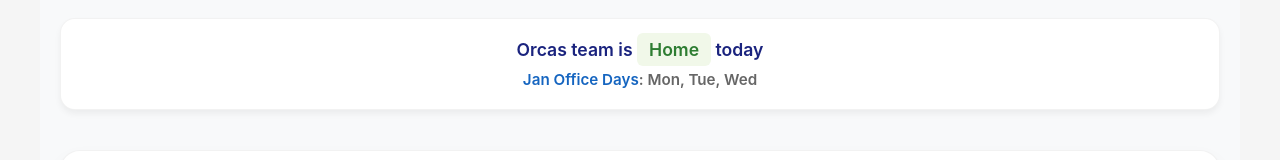
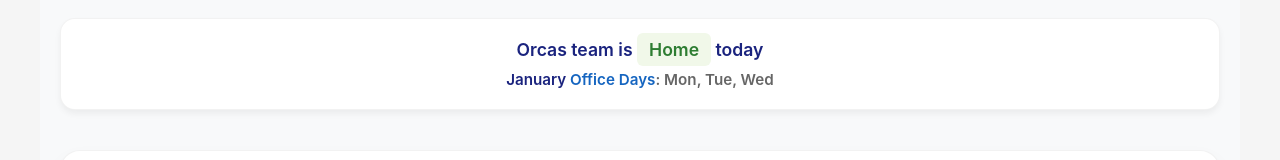
Before and after one commit to SeungWoonSong/WFH_Calander, a React (Create React App) app: page / in a window 1280 px wide. Both pictures are taken after a click on the button "Orcas". Shown: the part 624-784 px from the top of the page. Built offline with nearby package versions, Linux system fonts and the light colour scheme.

Commit message:
UPDATE: Month name to full name

```diff
--- a/src/App.js
+++ b/src/App.js
@@ -214,6 +214,10 @@ const StatusMessage = styled.div`
     strong {
       color: #1565c0;
       font-weight: 600;
+
+      .month {
+        color: #1a237e;
+      }
     }
   }
 
@@ -402,7 +406,7 @@ function App() {
   const currentDate = useMemo(() => format(today, 'yyyy-MM-dd'), [today]);
   const currentDayName = useMemo(() => format(today, 'E'), [today]);
   const currentYearMonth = useMemo(() => format(today, 'yyyy-MM'), [today]);
-  const currentMonth = useMemo(() => format(today, 'MMM'), [today]);
+  const currentMonth = useMemo(() => format(today, 'MMMM'), [today]);
 
   const formatDateWithDay = useMemo(() => (dateString) => {
     const date = parseISO(dateString);
@@ -484,7 +488,7 @@ function App() {
         <StatusMessage>
           {selectedTeam} team is <StatusText status={getWorkStatus(selectedTeam)}>{getWorkStatus(selectedTeam)}</StatusText> today
           <div className="office-days">
-            <strong>{currentMonth} Office Days</strong>: {getTeamOfficeDays(selectedTeam).join(', ')}
+            <strong><span className="month">{currentMonth}</span> Office Days</strong>: {getTeamOfficeDays(selectedTeam).join(', ')}
           </div>
         </StatusMessage>
       )}
```
